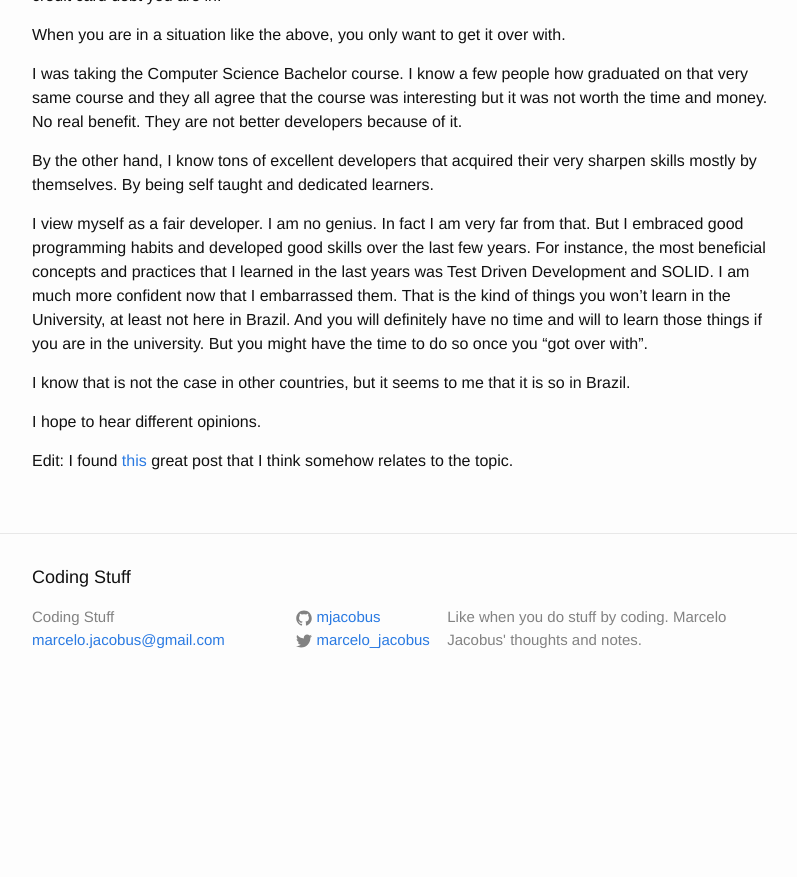
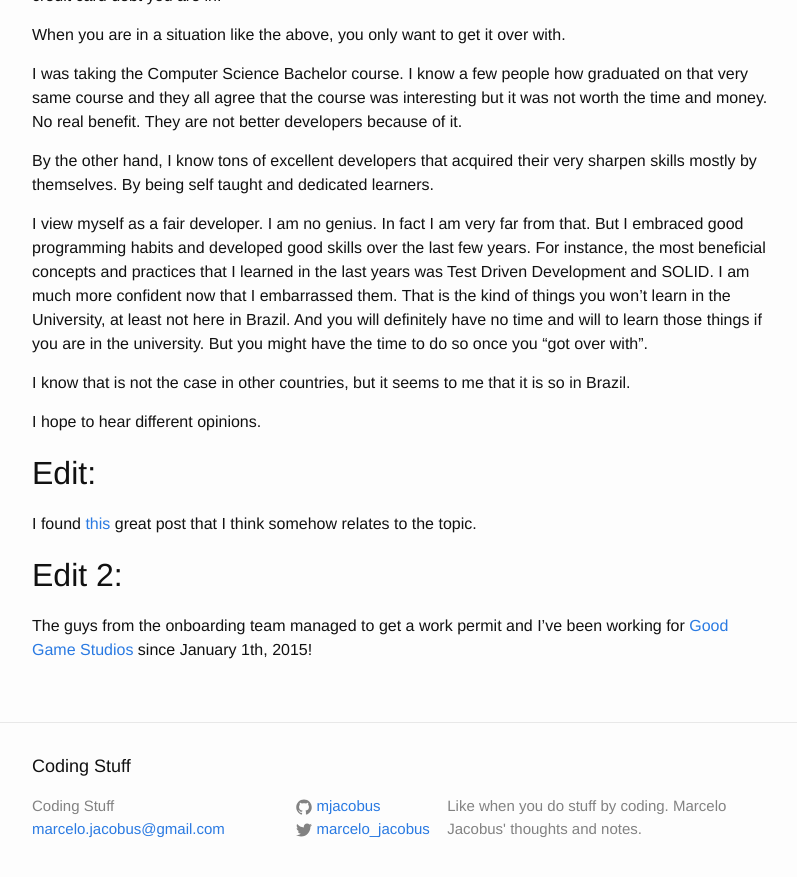
Before and after one commit to mjacobus/mjacobus.github.io, a Jekyll site: the page built from _posts/2014-04-15-would-a-university-degree-make-me-a-better-developer.md, in a window 1280 px wide and 900 px high, scrolled down 1215 px. Shown: the top 877 px of the window, without its empty margins (238-1035 px from the left). Built offline with Jekyll 4.4.1, drawn with Linux system fonts in a browser that asks for light colours; comment, search, counter and statistics services are not loaded; before the commit the page ends 1926 px from its top, so only the background shows below that.

Commit message:
Updated blog post

```diff
--- a/_posts/2014-04-15-would-a-university-degree-make-me-a-better-developer.md
+++ b/_posts/2014-04-15-would-a-university-degree-make-me-a-better-developer.md
@@ -40,5 +40,9 @@ I know that is not the case in other countries, but it seems to me that it is so
 
 I hope to hear different opinions.
 
-Edit:
+## Edit:
 I found [this](codeulate.com/2011/06/programmer-resumes-are-deprecated/) great post that I think somehow relates to the topic.
+
+## Edit 2:
+
+The guys from the onboarding team managed to get a work permit and I've been working for [Good Game Studios](http://goodgamestudios.com) since January 1th, 2015!
```
